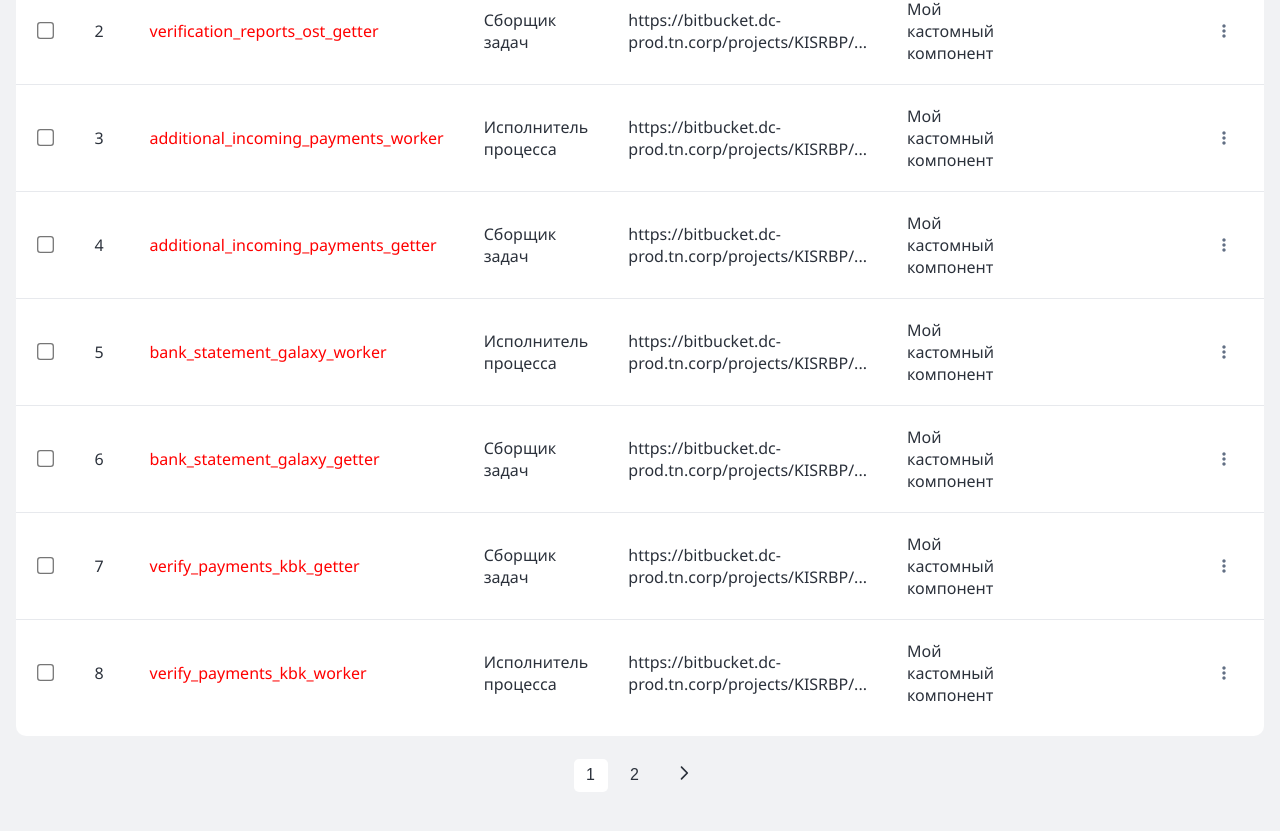
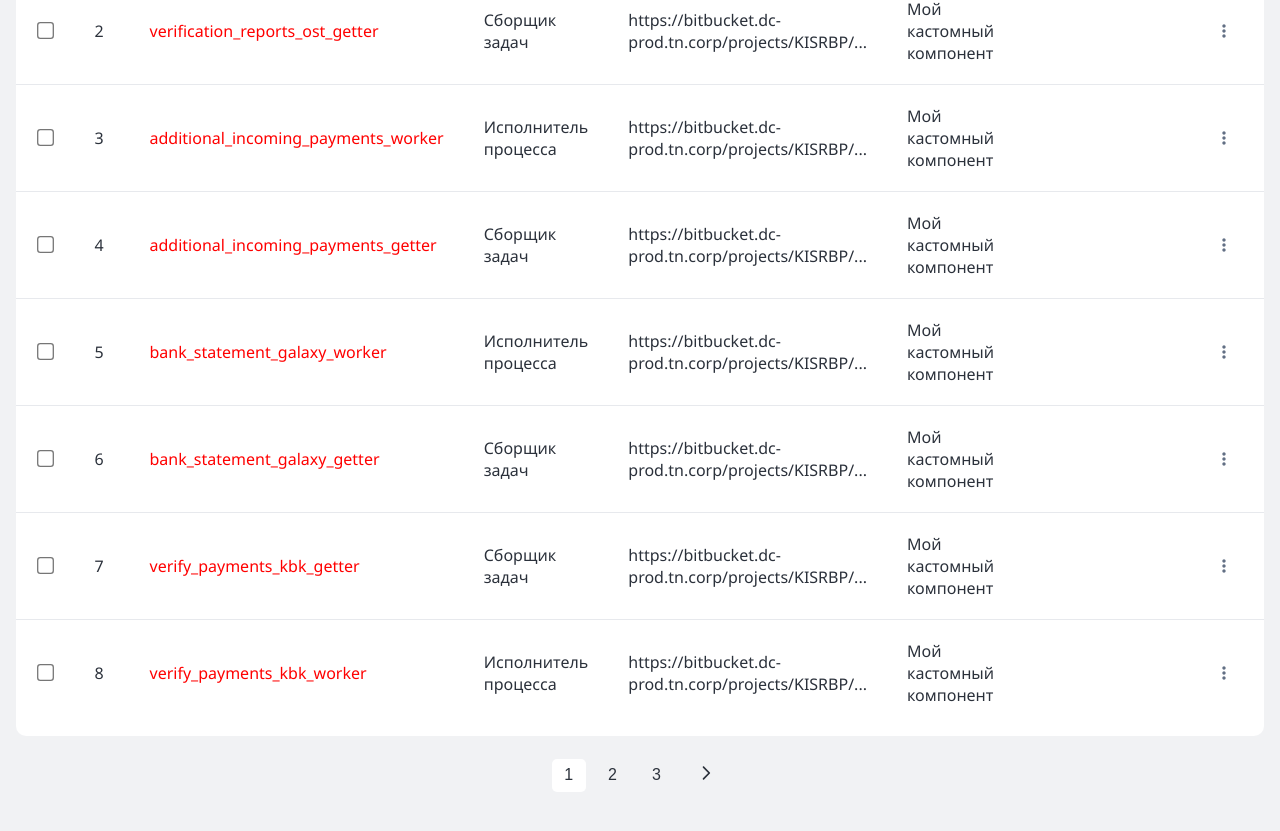
Before and after one commit to valery-lavrik/tnt-uikit-reactjs, a React (Create React App) app: page / in a window 1280 px wide. Shown: the part 3827-4658 px from the top of the page. Built offline with nearby package versions, Linux system fonts and the light colour scheme.

Commit message:
Поменял работу пагинации в таблице - totalPage

```diff
--- a/src/Example/TableViewExample.tsx
+++ b/src/Example/TableViewExample.tsx
@@ -67,7 +67,7 @@ const TableViewExample = () => {
                 status={""}
                 minSearchSize={3}
                 page={1}
-                pageSize={5}
+                totalPage={3}
                 // @ts-ignore
                 filters={data?.info?.filters || []}
                 onSearchChange={(val) => console.log(val)}
--- a/src/components/TableView/index.tsx
+++ b/src/components/TableView/index.tsx
@@ -13,7 +13,7 @@ interface Props {
     status: LoadStatusType;
     minSearchSize: number;
     page: number;
-    pageSize: number;
+    totalPage: number;
     filters: OneFilterType[];
     onSearchChange: (val: string) => void;
     onSortChange: (val: string, direction: DirectionType) => void;
@@ -33,7 +33,7 @@ const TableView = ({
     status,
     minSearchSize = 3,
     page = 1,
-    pageSize = 10,
+    totalPage = 1,
     filters,
     onSearchChange,
     onSortChange,
@@ -49,7 +49,6 @@ const TableView = ({
     customHeader = () => null,
 }: Props) => {
     const [multipleItems, setMultipleItems] = useState<TableDataType[]>([]);
-    const pages = Math.ceil(data.length / pageSize);
 
     useEffect(() => {
         if (status === '') {
@@ -84,7 +83,7 @@ const TableView = ({
                 customHeader={customHeader}
             />
 
-            <Pagination pages={pages} page={page} onPageChange={onPageChange} />
+            <Pagination pages={totalPage} page={page} onPageChange={onPageChange} />
         </div>
     );
 };
```
